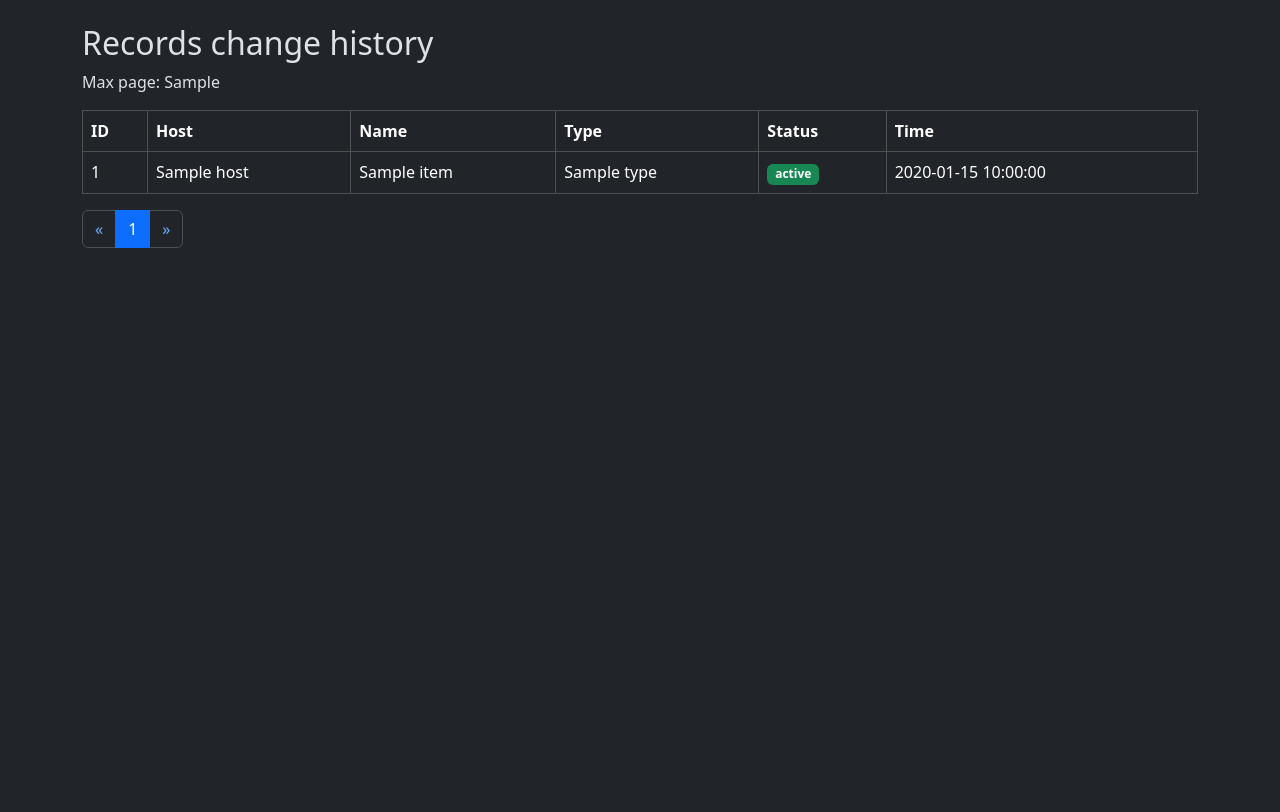
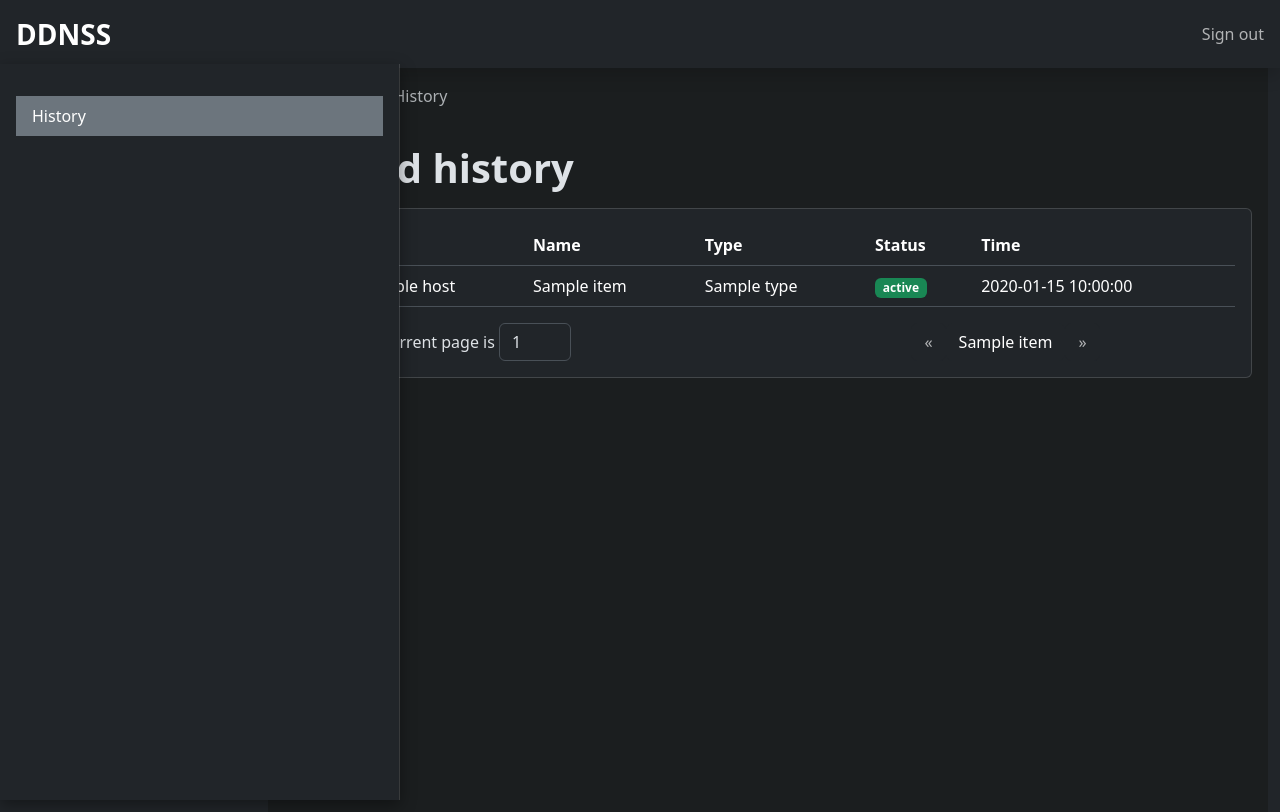
Before and after one commit to zexvar/ddnss, a Flask app: template app/templates/history.jinja in a window 1280 px wide. Before the commit the page ends 248 px from the top, so only its background shows below. Run offline with Flask 3, Linux system fonts and the light colour scheme; the template is opened without the code that fills it: most values are stand-ins (such as "Sample title", 1, 10 or a date in 2020); some libraries are stand-ins or nearby versions.

Commit message:
refactor: change template

```diff
--- a/app/templates/history.jinja
+++ b/app/templates/history.jinja
@@ -1,23 +1,14 @@
-{% extends "base.jinja" %}
+{% extends "layout/table.jinja" %}
 
 <!-- title block -->
 {% block title %} History {% endblock %}
 
-<!-- body block -->
-{% block body %}
-<script type="text/javascript">
-  function viewPage(element) {
-    var params = new URLSearchParams(location.search);
-    params.set("page", element.dataset.page);
-    location.search = params.toString();
-  }
-</script>
+<!-- table_title block -->
+{% block table_title %} Record history {% endblock %}
 
-<div class="container mt-4">
-  <h2>Records change history</h2>
-  <p>Max page: {{ page_max }}</p>
-  <table class="table table-bordered table-hover">
-    <thead class="table-dark">
+<!-- table_content block -->
+{% block table_content %}
+<thead>
   <tr>
     <th>ID</th>
     <th>Host</th>
@@ -43,40 +34,6 @@
   </tr>
   {% endfor %}
 </tbody>
-  </table>
-  <div>
-    <ul class="pagination">
-      <li class="page-item">
-        <button
-          class="page-link {% if page_prev == False %} disabled {% endif %}"
-          onclick="viewPage(this)"
-          data-page="{{page_prev}}"
-        >
-          &laquo;
-        </button>
-      </li>
-      {% for item in page_range %}
-      <li class="page-item">
-        <button
-          class="page-link {% if item == page %} active {% endif %}"
-          onclick="viewPage(this)"
-          data-page="{{item}}"
-        >
-          {{ item }}
-        </button>
-      </li>
-      {% endfor %}
-      <li class="page-item">
-        <button
-          class="page-link {% if page_next == False %} disabled {% endif %}"
-          onclick="viewPage(this)"
-          data-page="{{page_next}}"
-        >
-          &raquo;
-        </button>
-      </li>
-    </ul>
-  </div>
-</div>
+
 
 {% endblock %}
--- /dev/null
+++ b/app/templates/layout/main.jinja
@@ -0,0 +1,81 @@
+{% extends "layout/base.jinja" %}
+
+<!-- body block -->
+{% block body %}
+
+<header class="page-header navbar flex-md-nowrap sticky-top shadow">
+  <a class="navbar-brand col-md-3 mx-3 fs-3 fw-bold" href="/">DDNSS</a>
+  <div class="navbar-nav">
+    <div class="nav-item text-nowrap">
+      <a class="nav-link px-3" href="/logout">Sign out</a>
+    </div>
+  </div>
+</header>
+
+<aside class="page-sidebar position-fixed offcanvas offcanvas-start show" data-bs-scroll="true" data-bs-backdrop="false"
+  id="sidebar">
+  <div class="offcanvas-header visually-hidden" id="sidebtn">
+    <h5 class="offcanvas-title" id="offcanvasExampleLabel">Menu</h5>
+    <button type="button" class="btn-close" data-bs-dismiss="offcanvas"></button>
+  </div>
+  <nav class="list-group list-group-flush">
+    <!-- TODO <a class="list-group-item border-0 list-group-item-action" href="#"> Dashboard </a> -->
+    <a class="list-group-item border-0 active bg-secondary" href="/history"> History </a>
+  </nav>
+</aside>
+
+<section class="page-wrapper container-fluid d-flex justify-content-end">
+  <main class="page-content p-3">
+    <nav aria-label="breadcrumb">
+      <ol class="breadcrumb">
+        <li class="btn p-0 me-3" data-bs-toggle="offcanvas" data-bs-target="#sidebar">
+          <span class="navbar-toggler-icon"></span>
+        </li>
+        <li class="breadcrumb-item"><a href="#">Home</a></li>
+        <li class="breadcrumb-item active">History</li>
+      </ol>
+    </nav>
+    {% block main %} {% endblock %}
+  </main>
+</section>
+
+<script type="text/javascript">
+  var sidebar = document.getElementById("sidebar")
+  var sidebtn = document.getElementById("sidebtn");
+  var main = document.querySelector("main");
+
+  function updateObeject() {
+    if (window.innerWidth > 992) {
+      main.style.width = "calc(100vw - 280px)";
+      sidebar.style.marginTop = "64px";
+      sidebar.classList.add("show");
+      sidebtn.classList.add("visually-hidden");
+    } else {
+      main.style.width = "100%";
+      sidebar.style.marginTop = "0";
+      sidebar.classList.remove("show");
+      sidebtn.classList.remove("visually-hidden")
+    }
+  }
+  window.onload = (event) => {
+    updateObeject()
+  };
+
+  window.onresize = (event) => {
+    updateObeject()
+  };
+
+
+  sidebar.addEventListener('show.bs.offcanvas', function () {
+    if (window.innerWidth > 992) {
+      main.style.width = "calc(100vw - 280px)"
+    }
+  })
+
+  sidebar.addEventListener('hide.bs.offcanvas', function () {
+    main.style.width = "100%";
+  })
+
+</script>
+
+{% endblock %}
--- /dev/null
+++ b/app/templates/layout/table.jinja
@@ -0,0 +1,68 @@
+{% extends "layout/main.jinja" %}
+
+<!-- main block -->
+{% block main %}
+
+<script type="text/javascript">
+  function viewPage(element) {
+    var params = new URLSearchParams(location.search);
+    params.set("page", element.dataset.page);
+    // console.log(location.origin + params.toString())
+    location.search = params.toString();
+  }
+
+  function goToPage(element) {
+    page = element.value;
+    // same page
+    if (page == element.dataset.page) {
+      return;
+    } else if (page < element.min || page > element.max) {
+      element.value = element.dataset.page;
+    } else {
+      element.dataset.page = page;
+      viewPage(element);
+    }
+  }
+</script>
+
+
+<h1 class="my-3 fw-bold">{% block table_title %} {% endblock %}</h1>
+
+<div class="card p-3">
+  <div class="table-responsive">
+    <table class="table table-hover">
+      {% block table_content %} {% endblock %}
+    </table>
+  </div>
+
+  <div class="row g-3">
+    <hr class="d-md-none m-2" style="border: 0px solid;" />
+    <div class="col">
+      <label class="text-nowrap"><span class="fw-bold">{{ pagination.max }} pages. </span>Current page is</label>
+      <input type="number" class="form-control d-inline" style="width:72px;" min="1" max="{{ pagination.max }}"
+        pattern="\d*" value="{{pagination.page}}" data-page="{{pagination.page}}" onblur="goToPage(this)">
+    </div>
+
+    <div class="col">
+      <div class="pagination justify-content-center">
+        <a class="btn btn-dark {% if not pagination.prev %} disabled {% endif %}" onclick="viewPage(this)"
+          data-page="{{pagination.prev}}">
+          &laquo;
+        </a>
+        {% for item in pagination.range %}
+        <a class="btn {% if item == pagination.page %} btn-primary {% else %} btn-dark {% endif %}"
+          onclick="viewPage(this)" data-page="{{item}}">
+          {{ item }}
+        </a>
+        {% endfor %}
+        <a class="btn btn-dark {% if not pagination.next %} disabled {% endif %}" onclick="viewPage(this)"
+          data-page="{{pagination.next}}">
+          &raquo;
+        </a>
+      </div>
+    </div>
+  </div>
+
+</div>
+
+{% endblock %}
```
Also changed, not shown: app/templates/login.jinja (added, +61 -0 lines), app/templates/layout/base.jinja (renamed from app/templates/base.jinja). Lines whose indentation alone changed are shown as unchanged.
